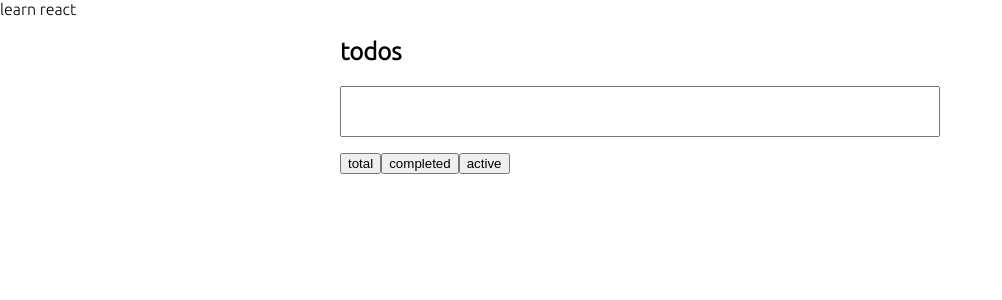
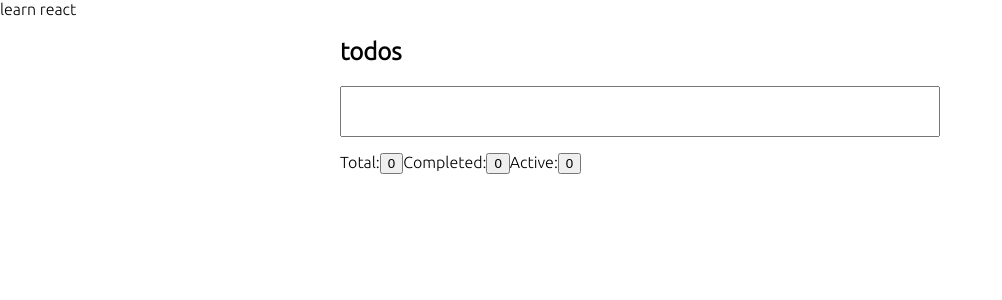
Before and after one commit to JohnFromJovy/todo-react-ts, a React (Create React App) app: page / in a window 1280 px wide. Shown: the top 300 px of the page, without its empty margins (0-1002 px from the left). Built offline with nearby package versions, Linux system fonts and the light colour scheme; a web font is replaced by a local one.

Commit message:
add how many tasks in each tab

```diff
--- a/src/components/Todo/Todo.css
+++ b/src/components/Todo/Todo.css
@@ -7,7 +7,6 @@
 	font-size: 1.2rem;
 	width: 100%;
 	padding: 0.8rem 1rem;
-	margin-bottom: 1rem;
 }
 
 .todo-item {
@@ -26,3 +25,9 @@
 .todo-item button {
 	float: right;
 }
+
+.aggregation {
+	padding-block: 1rem;
+	display: flex;
+	gap: 0.5rem;
+}
--- a/src/components/Todo/Todo.tsx
+++ b/src/components/Todo/Todo.tsx
@@ -6,11 +6,10 @@ import { useTodos } from './useTodos';
 
 const Todo = ({ items }: { items?: TodoType[] }) => {
 	const {
-		todos,
+		displayTodos,
+		aggregation,
+		setCategory,
 		addTodo,
-		filterCompletedTodos,
-		filterTotalTodos,
-		filterActiveTodos,
 		toggleTodo,
 		deleteTodo,
 	} = useTodos(items);
@@ -20,26 +19,35 @@ const Todo = ({ items }: { items?: TodoType[] }) => {
 			<h2>todos</h2>
 			<TodoInput onItemAdded={addTodo} />
 			<div className="aggregation">
+				<div>
+					<label>
+						Total:
 						<button
 							data-testid="todo-total"
-					onClick={() => filterTotalTodos()}>
-					total
+							onClick={() => setCategory('total')}>
+							{aggregation.total}
 						</button>
-
+					</label>
+					<label>
+						Completed:
 						<button
 							data-testid="todo-completed"
-					onClick={() => filterCompletedTodos()}>
-					completed
+							onClick={() => setCategory('completed')}>
+							{aggregation.completed}
 						</button>
-
+					</label>
+					<label>
+						Active:
 						<button
 							data-testid="todo-active"
-					onClick={() => filterActiveTodos()}>
-					active
+							onClick={() => setCategory('active')}>
+							{aggregation.active}
 						</button>
+					</label>
+				</div>
 			</div>
 			<TodoList
-				todos={todos}
+				todos={displayTodos}
 				onToggleItem={toggleTodo}
 				onDeleteItem={deleteTodo}
 			/>
--- a/src/components/Todo/useTodos.tsx
+++ b/src/components/Todo/useTodos.tsx
@@ -1,25 +1,25 @@
-import { useState } from 'react';
+import { useMemo, useState } from 'react';
 import { TodoType } from './type';
 
 export const useTodos = (items: TodoType[] = []) => {
 	const [todos, setTodos] = useState<TodoType[]>(items);
-	const [displayTodos, setDisplayTodos] = useState<TodoType[]>(items);
+	const [category, setCategory] = useState<string>('total');
+
+	const displayTodos = useMemo(() => {
+		switch (category) {
+			case 'total':
+				return todos;
+			case 'completed':
+				return todos.filter((todo) => todo.completed);
+			case 'active':
+				return todos.filter((todo) => !todo.completed);
+			default:
+				return todos;
+		}
+	}, [category, todos]);
 
 	const addTodo = (todo: TodoType) => {
 		setTodos([todo, ...todos]);
-		setDisplayTodos([todo, ...todos]);
-	};
-
-	const filterCompletedTodos = () => {
-		setDisplayTodos(todos.filter((todo) => todo.completed));
-	};
-
-	const filterTotalTodos = () => {
-		setDisplayTodos(todos);
-	};
-
-	const filterActiveTodos = () => {
-		setDisplayTodos(todos.filter((todo) => !todo.completed));
 	};
 
 	const toggleTodo = (todo: TodoType) => {
@@ -29,22 +29,26 @@ export const useTodos = (items: TodoType[] = []) => {
 			}
 			return item;
 		});
-
 		setTodos(updatedTodos);
-		setDisplayTodos(updatedTodos);
 	};
 
 	const deleteTodo = (todo: TodoType) => {
 		setTodos(todos.filter((item) => item.id !== todo.id));
-		setDisplayTodos(todos.filter((item) => item.id !== todo.id));
 	};
 
+	const aggregation = useMemo(() => {
+		return {
+			total: todos.length,
+			completed: todos.filter((todo) => todo.completed).length,
+			active: todos.filter((todo) => !todo.completed).length,
+		};
+	}, [todos]);
+
 	return {
-		todos: displayTodos,
+		displayTodos,
+		aggregation,
+		setCategory,
 		addTodo,
-		filterCompletedTodos,
-		filterTotalTodos,
-		filterActiveTodos,
 		toggleTodo,
 		deleteTodo,
 	};
```
Also changed, not shown: 1 other file (tests, documents, lock files or other folders). Lines whose indentation alone changed are shown as unchanged.
